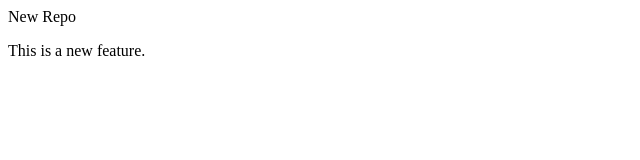
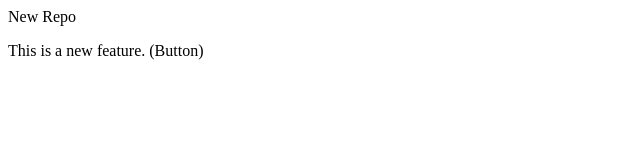
Before and after one commit to santosh12197/localrepo, a plain HTML site: page index.html in a window 1280 px wide. Shown: the full height of the page, 0-640 px from the left. Drawn offline with Linux system fonts and the light colour scheme.

Commit message:
add button

```diff
--- a/index.html
+++ b/index.html
@@ -1,2 +1,2 @@
 <p>New Repo</p>
-<p>This is a new feature.</p>
+<p>This is a new feature. (Button)</p>
```
